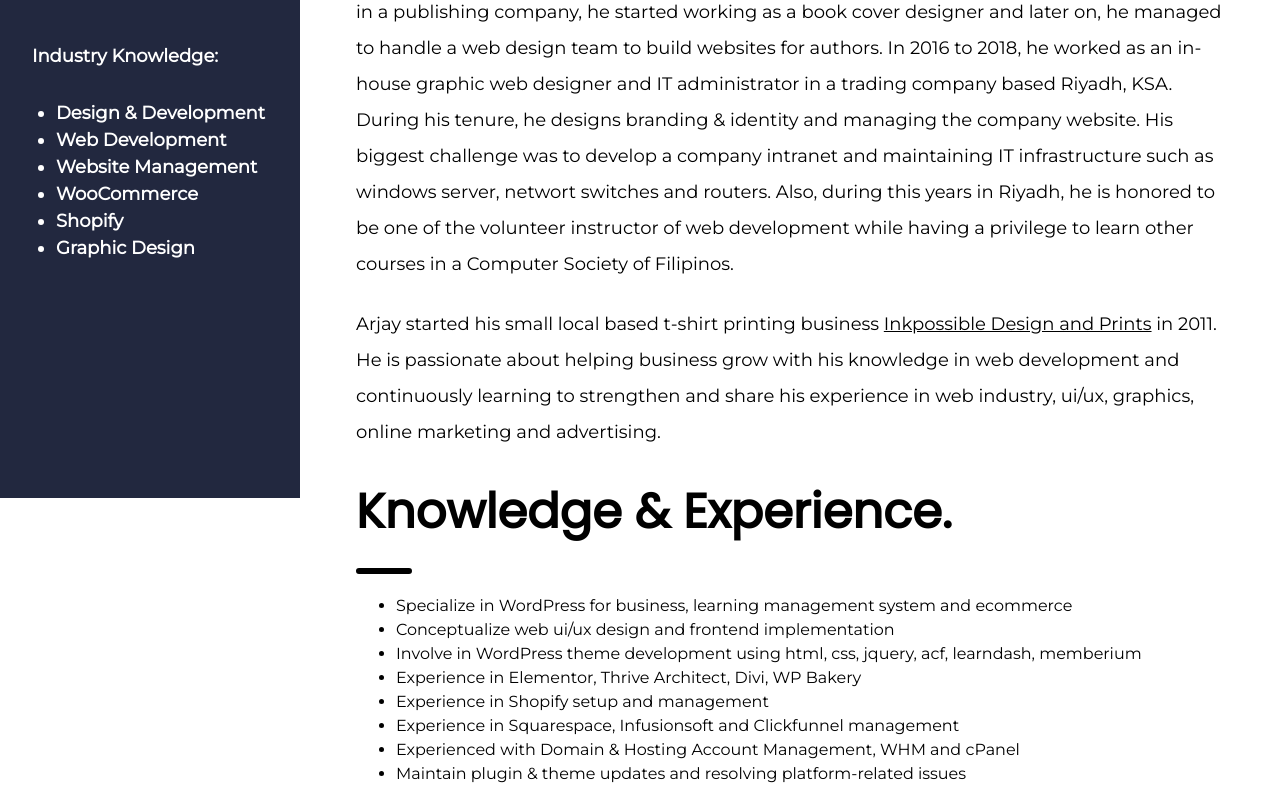
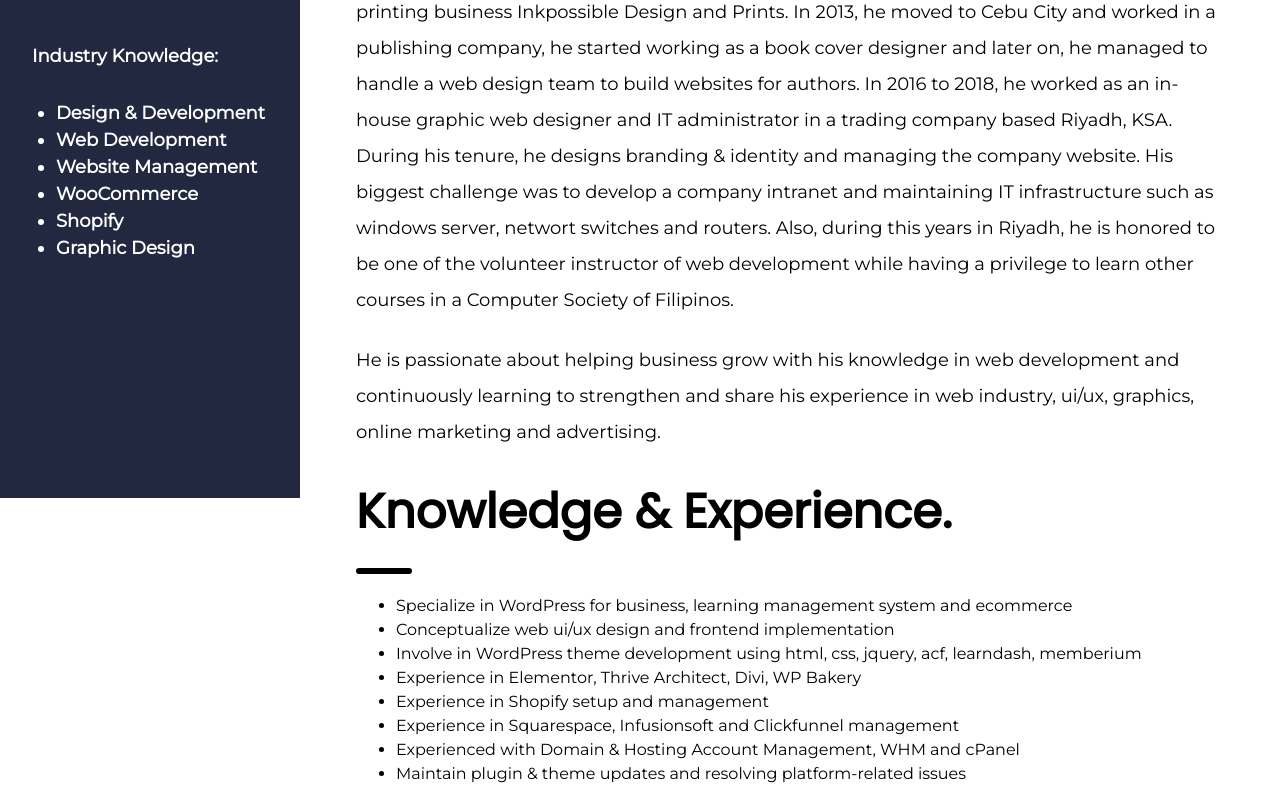
Before and after one commit to borgeee/borgeee.github.io, a plain HTML site: page index.html in a window 1280 px wide. Shown: the part 302-1092 px from the top of the page. Drawn offline with nearby package versions, Linux system fonts and the light colour scheme.

Commit message:
Update index.html

```diff
--- a/index.html
+++ b/index.html
@@ -67,9 +67,9 @@
 
     <p class="w3-large">Specialise in WordPress Platform for business, learning management system and can handle working an ecommerce platform Woocommerce and Shopify.</p><br>
 
-    <p class="w3-large">He started working in 2008 in a webmaster staffing company in Davao City as a graphic designer and a webmaster for WordPress websites. In 2013, he moved to Cebu City and worked in a publishing company, he started working as a book cover designer and later on, he managed to handle a web design team to build websites for authors. In 2016 to 2018, he worked as an in-house graphic web designer and IT administrator in a trading company based Riyadh, KSA. During his tenure, he designs branding &amp; identity and managing the company website. His biggest challenge was to develop a company intranet and maintaining IT infrastructure such as windows server, networt switches and routers. Also, during this years in Riyadh, he is honored to be one of the volunteer instructor of web development while having a privilege to learn other courses in a Computer Society of Filipinos. </p><br>
+    <p class="w3-large">He started working in 2008 in a webmaster staffing company in Davao City as a graphic designer and a webmaster for WordPress websites. In 2011, he had a small local based t-shirt printing business <a href="https://theinkpossible.tumblr.com/">Inkpossible Design and Prints</a>. In 2013, he moved to Cebu City and worked in a publishing company, he started working as a book cover designer and later on, he managed to handle a web design team to build websites for authors. In 2016 to 2018, he worked as an in-house graphic web designer and IT administrator in a trading company based Riyadh, KSA. During his tenure, he designs branding &amp; identity and managing the company website. His biggest challenge was to develop a company intranet and maintaining IT infrastructure such as windows server, networt switches and routers. Also, during this years in Riyadh, he is honored to be one of the volunteer instructor of web development while having a privilege to learn other courses in a Computer Society of Filipinos. </p><br>
 
-    <p class="w3-large">Arjay started his small local based t-shirt printing business <a href="https://theinkpossible.tumblr.com/" target="_blank"><u>Inkpossible Design and Prints</u></a> in 2011. He is passionate about helping business grow with his knowledge in web development and continuously learning to strengthen and share his experience in web industry, ui/ux, graphics, online marketing and advertising.</p>
+    <p class="w3-large">He is passionate about helping business grow with his knowledge in web development and continuously learning to strengthen and share his experience in web industry, ui/ux, graphics, online marketing and advertising.</p>
 
   <!--Knowledge Summary-->
   <div class="w3-padding-16">
```
